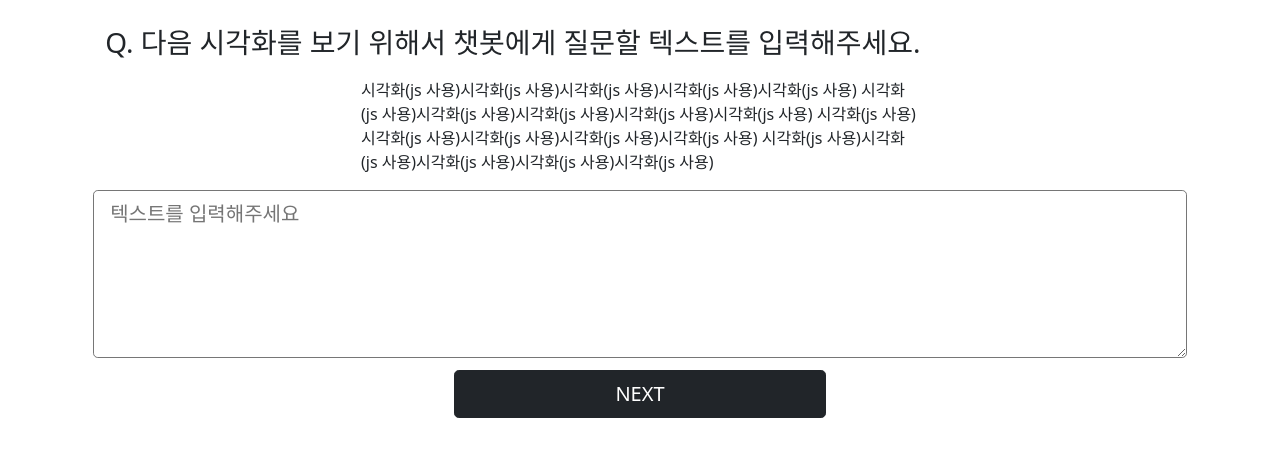
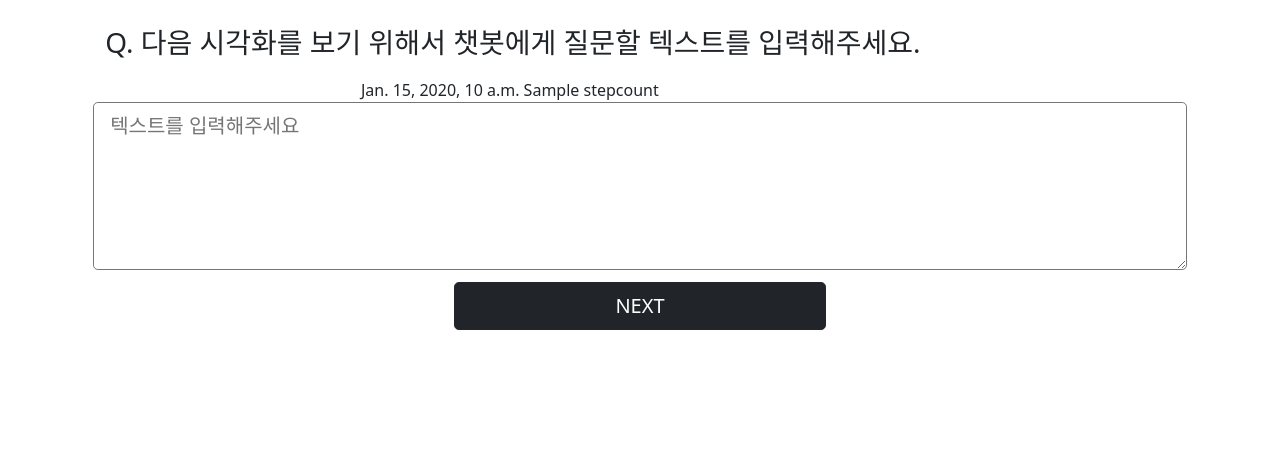
Before and after one commit to sujinhur/survey_form, a Django app: template svform/templates/survey/problem.html in a window 1280 px wide. Shown: the top 457 px of the page. Run offline with Django 3.2, Linux system fonts and the light colour scheme; the template is opened without the code that fills it: most values are stand-ins (such as "Sample title", 1, 10 or a date in 2020); some libraries are stand-ins or nearby versions.

Commit message:
add next page index

```diff
--- a/svform/survey/urls.py
+++ b/svform/survey/urls.py
@@ -5,6 +5,6 @@ from . import views
 urlpatterns = [
     path('', views.index, name='index'),
     path('intro', views.introduce, name='intro'),
-    path('problem', views.problem, name='problem'),
+    path('problem/<int:page_index>', views.problem, name='problem'),
     path('result', views.result, name='result'),
 ]
--- a/svform/templates/survey/intro.html
+++ b/svform/templates/survey/intro.html
@@ -14,7 +14,7 @@
                 설문조사가  시작됩니다.설문조사가  시작됩니다.설문조사가  시작됩니다.시작됩니다.</p>
         </div>
         <div class="d-grid col-4 mx-auto">
-            <button type="button" class="btn btn-dark btn-lg" onclick="location.href='problem'">START</button>
+            <button type="button" class="btn btn-dark btn-lg" onclick="location.href='problem/1'">START</button>
         </div>
 
 
--- a/svform/templates/survey/problem.html
+++ b/svform/templates/survey/problem.html
@@ -8,11 +8,11 @@
         </div>
 
         <div class="d-grid col-6 mx-auto">
-            <p>시각화(js 사용)시각화(js 사용)시각화(js 사용)시각화(js 사용)시각화(js 사용)
-                시각화(js 사용)시각화(js 사용)시각화(js 사용)시각화(js 사용)시각화(js 사용)
-                시각화(js 사용)시각화(js 사용)시각화(js 사용)시각화(js 사용)시각화(js 사용)
-                시각화(js 사용)시각화(js 사용)시각화(js 사용)시각화(js 사용)시각화(js 사용)
-            </p>
+            {% for i in date_list %}
+
+                {{ i.date }}
+                {{i.stepcount}}
+            {% endfor %}
 
             <!-- <script>
 
@@ -25,7 +25,11 @@
             </div>
 
             <div class="d-grid col-4 mx-auto">
-                <button type="button" class="btn btn-dark btn-lg" onclick="location.href='result'">NEXT</button>
+                {% if next_page_index == 31 %}
+                <a class="btn btn-lg btn-dark" href="{% url 'result' %}" role="button">NEXT</a>
+                {% else %}
+                <a class="btn btn-lg btn-dark" href="{% url 'problem' next_page_index %}" role="button">NEXT</a>
+                {% endif %}
             </div>
 
         </form>
```
Also changed, not shown: svform/survey/views.py (+15 -2 lines).
